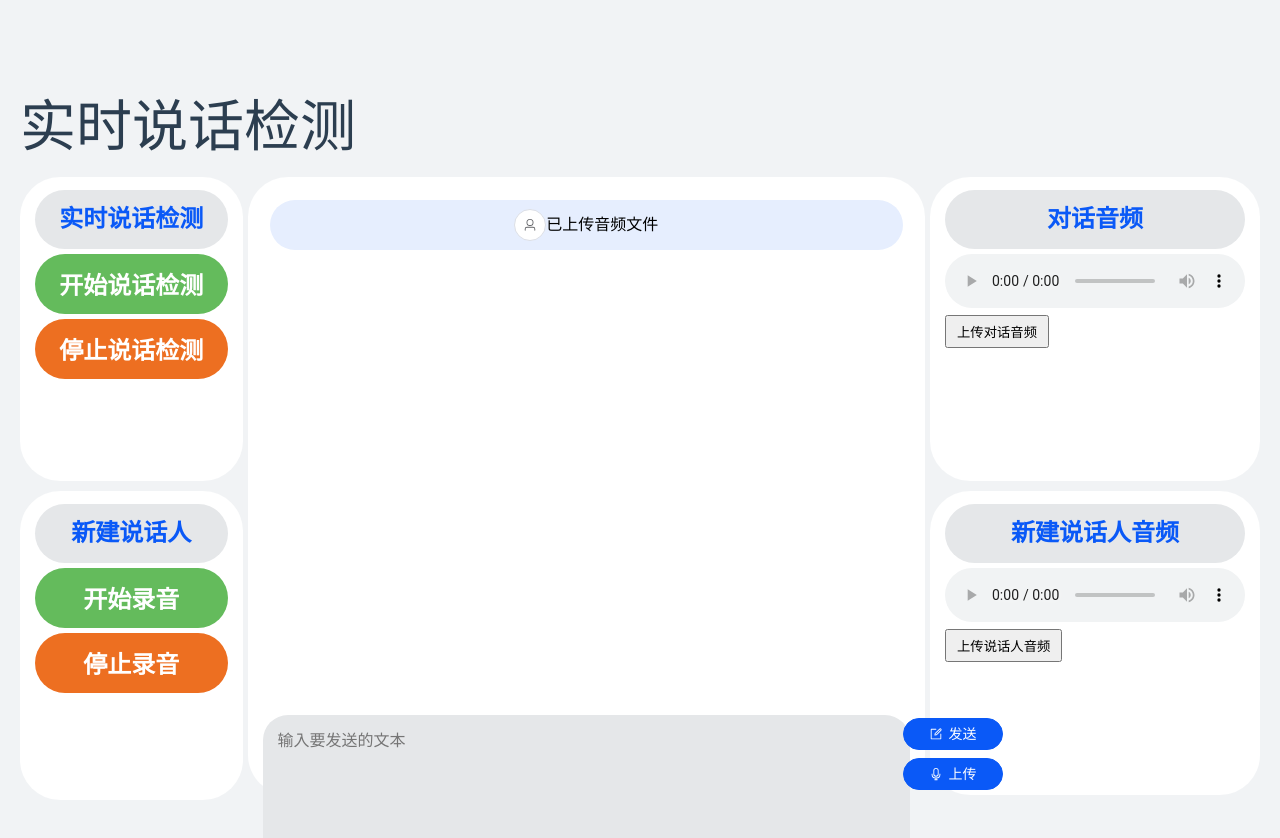
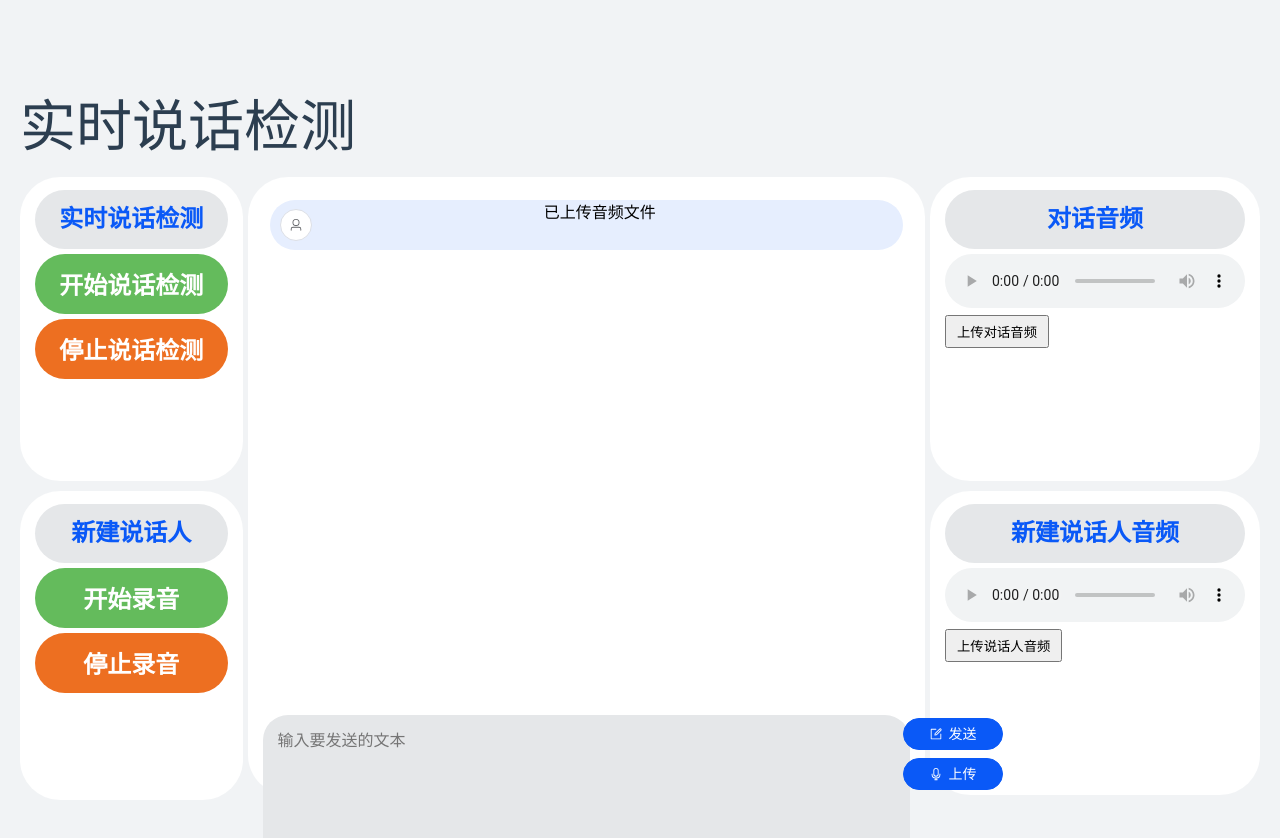
Before and after one commit to George-Zheng-1013/vadDemo, a Vue app: page / in a window 1280 px wide. Both pictures are taken after a click on the button "上传". Shown: the top 838 px of the page. Built offline with nearby package versions, Linux system fonts and the light colour scheme.

Commit message:
自动换行fixed

```diff
--- a/src/components/dialogArea.vue
+++ b/src/components/dialogArea.vue
@@ -6,7 +6,8 @@
             v-bind:class="{
                 'type-dialog': message.type === 'dialog',
                 'type-audioUpload': message.type === 'audioUpload',
-                'type-response':message.type==='response'}">
+                'type-response':message.type==='response'}"
+            class="li">
                 <template v-if="message.type==='dialog' || message.type==='audioUpload'">
                     <el-button aria-disabled="true" class="userButton" circle>
                         <el-icon>
@@ -21,7 +22,9 @@
                         </el-icon>
                     </el-button>
                 </template>
-                <p class="message">{{ message.message }}</p>
+                <div class="divMessage">
+                    {{ message.message }}
+                </div>
                 <template v-if="message.type === 'dialog' || message.type==='response'">
                     <el-button id="ttsBut" v-on:click="triggerTTS(message.message)" circle>
                         <el-icon>
@@ -104,18 +107,18 @@ export default {
     display: flex;
     align-items: center;
     justify-content: space-between;
-    height: 50px;
+    /* height: 50px; */
     margin: 10px;
     color: black;
     font-size: 16px;
     font-weight: normal;
-    border-radius: 50px;
+    border-radius:25px;
     margin-top: 10px;
 
 }
 .type-dialog,.type-audioUpload {
     padding-left: 10px;
-    padding-right: 10px;
+    padding-right: 15px;
     background-color: #E6EEFE;
 }
 .type-audioUpload {
@@ -135,21 +138,28 @@ export default {
     display: flex;
     align-items: center;
     justify-content: space-between;
-    height: 50px;
+    /* height: 50px; */
     margin: 10px;
     color: black;
     font-size: 16px;
     font-weight: normal;
-    border-radius: 50px;
+    border-radius: 25px;
     margin-top: 10px;
     padding-left: 10px;
-    padding-right: 10px;
+    padding-right: 15px;
     background-color: #F1F3F5;
 }
 .cpuButton {
     margin-left: 10px;
 }
-.message {
+.divMessage {
     word-wrap: break-word;
+    height: 100%;
+    width: 90%;
+    flex: 1;
+}
+.type-dialog, .type-response {
+    display: flex;
+    align-items: stretch;
 }
 </style>
```
